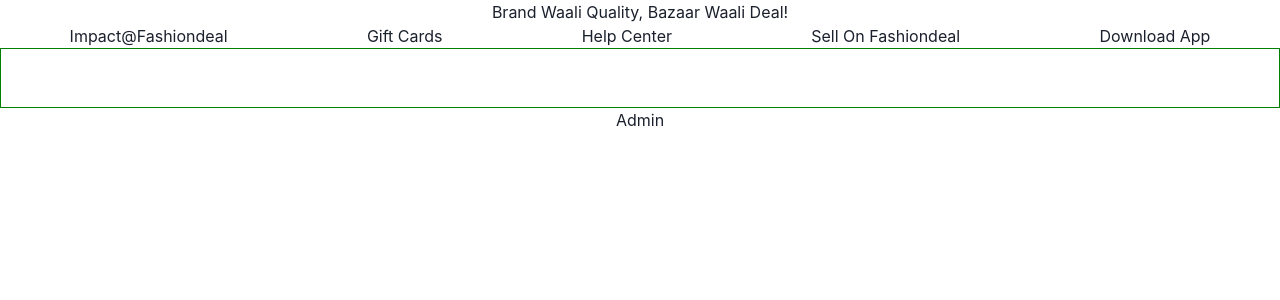
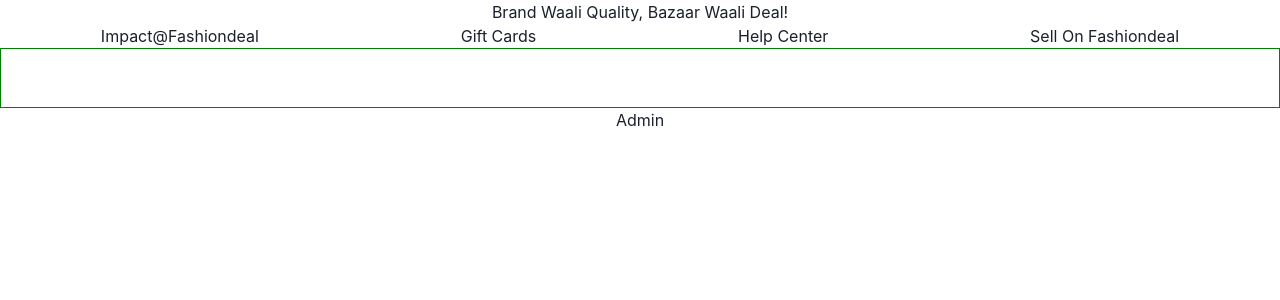
Before and after one commit to faizanhamid0717/aquatic-discussion-8005, a React (Create React App) app in the folder snapdeal/: page /admin in a window 1280 px wide. Shown: the top 300 px of the page. Built offline with nearby package versions, Linux system fonts and the light colour scheme.

Commit message:
minor-change

```diff
--- a/snapdeal/src/components/Navbar.jsx
+++ b/snapdeal/src/components/Navbar.jsx
@@ -15,7 +15,7 @@
           <p> Gift Cards </p>
           <p> Help Center</p>
           <p>Sell On Fashiondeal </p>
-          <p>Download App</p>
+
         </div>
 
      </div>
```
